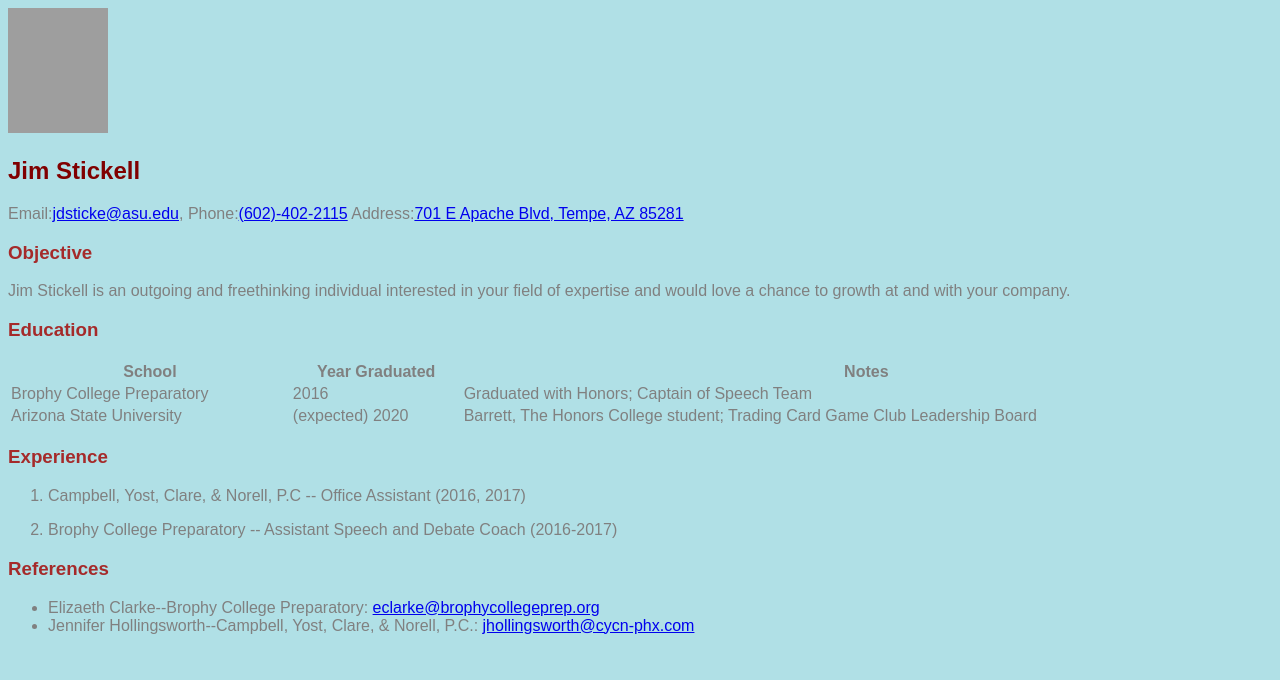
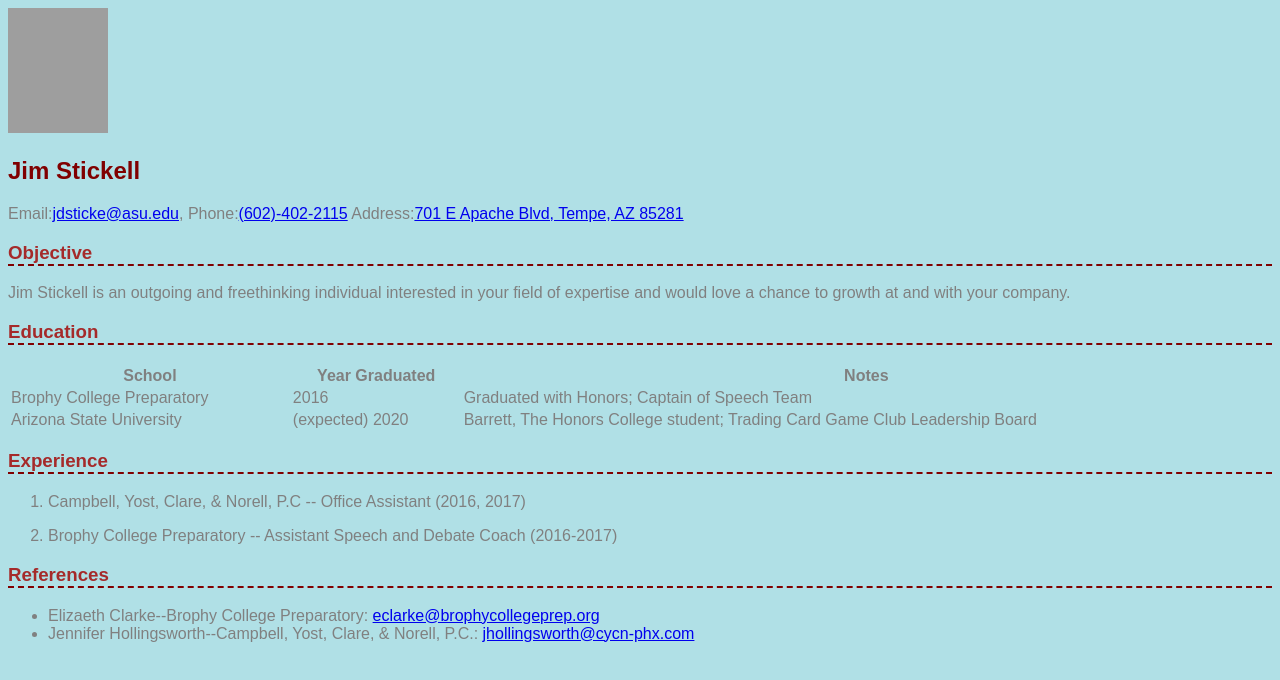
Before and after one commit to JimSitckell/resume220, a plain HTML site: page index.html in a window 1280 px wide. Drawn offline with Linux system fonts and the light colour scheme; grey boxes are pictures that could not be loaded.

Commit message:
added borders

```diff
--- a/index.html
+++ b/index.html
@@ -17,6 +17,9 @@
       h3 {
         color: brown;
         font-family: Arial, Helvetica, sans-serif;
+        border-color: maroon;
+        border-width: 2px;
+        border-bottom-style: dashed;
       }
       table {
         width: 100%;
```
